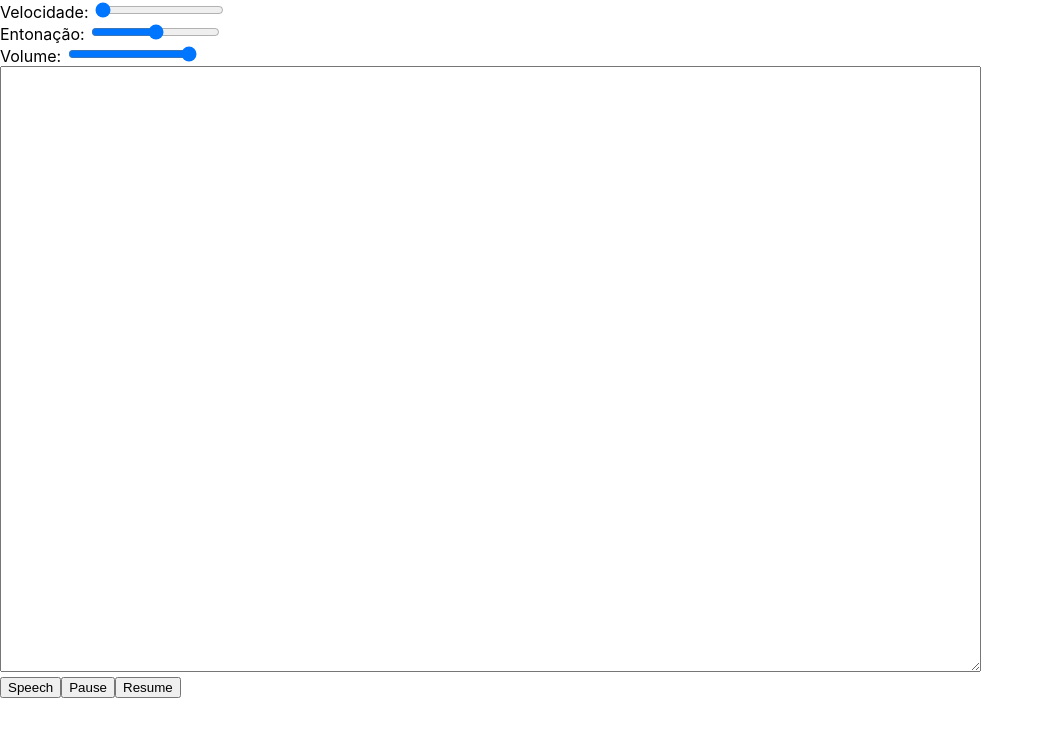
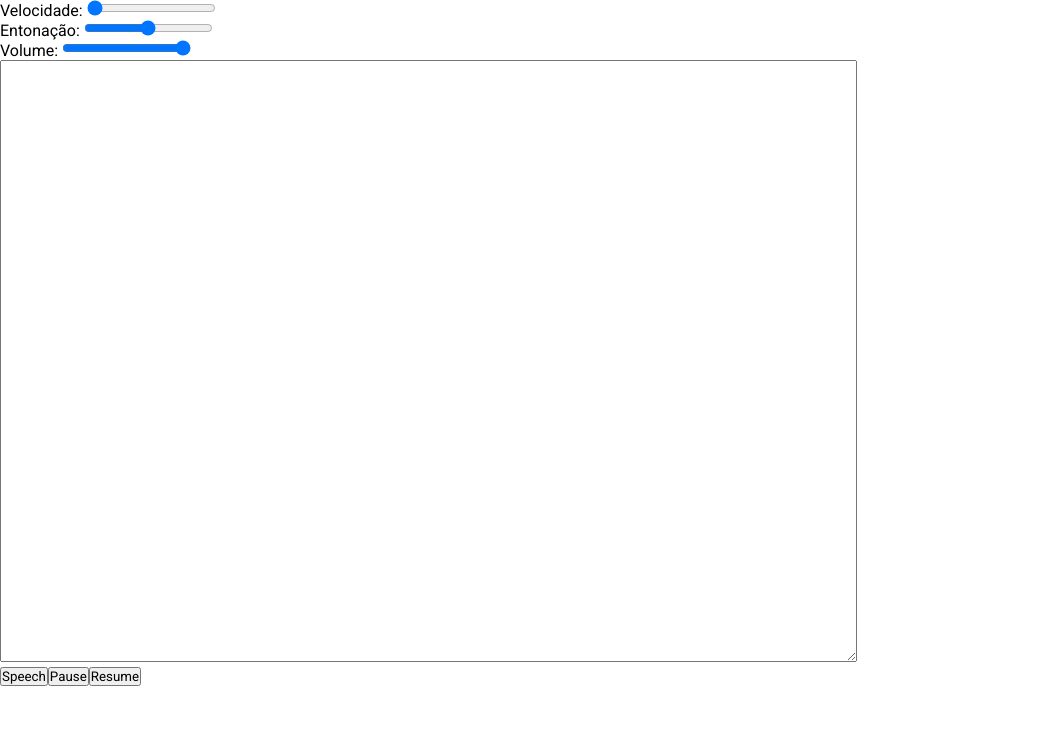
Before and after one commit to joilsonLeal/engine-speech, a React (Create React App) app: page / in a window 1280 px wide. Shown: the top 736 px of the page, without its empty margins (0-1044 px from the left). Built offline with nearby package versions, Linux system fonts and the light colour scheme.

Commit message:
chore: adiciona estilo padrão

```diff
--- a/src/App.tsx
+++ b/src/App.tsx
@@ -1,7 +1,9 @@
 import React from 'react';
+import { GlobalStyles } from './styles/GlobalStyles';
 
 function App() {
   return (
+    <>
       <div className="App">
         <div className="main">
           <div className="options">
@@ -32,6 +34,8 @@
           </div>
         </div>
       </div>
+      <GlobalStyles />
+    </>
   );
 }
 
--- /dev/null
+++ b/src/react-app-env.d.ts
@@ -0,0 +1 @@
+/// <reference types="react-scripts" />
--- /dev/null
+++ b/src/styles/GlobalStyles.ts
@@ -0,0 +1,13 @@
+import { createGlobalStyle } from 'styled-components';
+
+export const GlobalStyles = createGlobalStyle`
+    * {
+        margin: 0;
+        padding: 0;
+        box-sizing: border-box;
+    }
+
+    *, input, button {
+        font-family: 'Roboto', sans-serif;
+    }
+`
```
Lines whose indentation alone changed are shown as unchanged.
